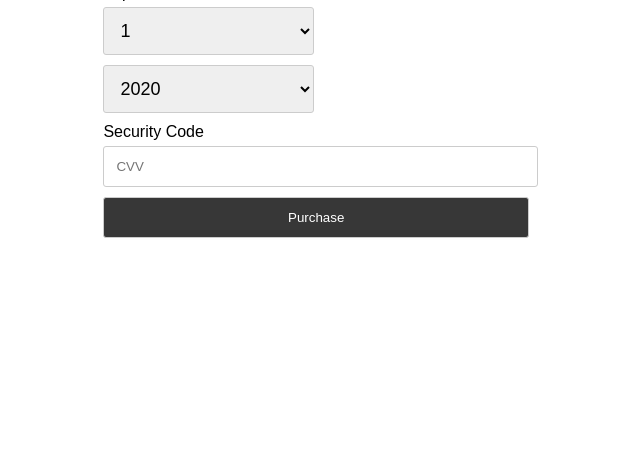
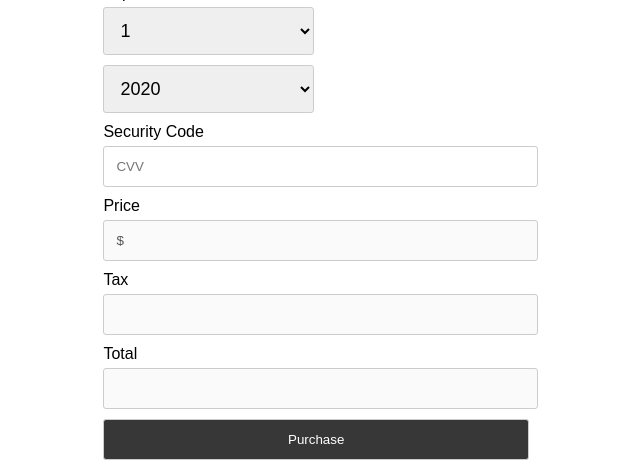
Before and after one commit to gzubatov/INF124, a PHP site: page /pages/product.php?pid=1 in a window 1280 px wide. Shown: the part 781-1251 px from the top of the page, without its empty margins (559-1199 px from the left). Before the commit the page ends 1019 px from the top, so only its background shows below. Run offline with PHP 8.4, Linux system fonts and the light colour scheme; data that the repository does not hold is empty.

Commit message:
Auto fill in form city, state, tax, total price

```diff
--- a/index.html
+++ b/index.html
@@ -28,7 +28,7 @@ Swan Toma	    sktoma@uci.edu
 			<img src="imgs/ant_logo.png" alt="Ants R Us Logo"></div>
 		<div class="pages">
 			<ul class="navigation">
-				<li><a href="index.html">Home</a></li>
+				<li><a href="index.php">Home</a></li>
 				<li><a href="./pages/about.html">About</a></li>
 			</ul>
 		</div>
@@ -37,7 +37,7 @@ Swan Toma	    sktoma@uci.edu
 	<!-- Jumbotron -->
 	<div class="jumbotron">
 		<div>
-			<h1>Arts - Crafts</h1>
+			<h1>Arts & Crafts</h1>
 		</div>
 	</div>
 
--- a/js/products.js
+++ b/js/products.js
@@ -1,5 +1,4 @@
 window.onload = run;
-
 let errors = '';
 
 function run() {
@@ -31,14 +30,15 @@ function run() {
 
 	const form = document.querySelector('form');
 	form.addEventListener('submit', onFormSubmit);
+
+	document.querySelector('#zipcode').addEventListener('blur', getZip);
 }
 
 /*
 Functions to verify the form input
 */
 function verifyIdentifier(identifier) {
-	if(identifier === '')
-	{
+	if (identifier === '') {
 		errors += 'Product Identifier field is empty\n';
 	}
 }
@@ -88,3 +88,30 @@ function verifyCreditCard(creditCardNum, ccv) {
 		errors += 'CCV is invalid. Should be 3 digits.\n';
 	}
 }
+
+function getZip(event) {
+	let zipcode = event.target.value;
+
+	if (zipcode !== "" && !isNaN(zipcode)) {
+		var xhr = new XMLHttpRequest();
+		xhr.onreadystatechange = function () {
+			if (xhr.readyState == 4 && xhr.status == 200) {
+				var result = xhr.responseText;
+				const res = JSON.parse(result);
+				if (res['city'] !== -1) {
+					const qty = document.querySelector('#quantity').value;
+					document.querySelector('#city').value = res['city'];
+					document.querySelector('#state').value = res['state'];
+					document.querySelector('#tax').value = res['combined_rate'];
+					const price = document.querySelector('#price').value.substring(1);
+					const tax = 1 + parseFloat(document.querySelector('#tax').value);
+					const total = price * tax * qty;
+					document.querySelector('#total').value = '$' + total.toFixed(2);
+				}
+			};
+		}
+
+		xhr.open('GET', '../pages/getZip.php?zip=' + zipcode, true);
+		xhr.send();
+	}
+}
--- a/pages/product.php
+++ b/pages/product.php
@@ -1,33 +1,7 @@
 <?php
-   /* $html = new DOMDocument();
-	libxml_use_internal_errors(true);
-	$html->loadHTMLFile('./product.html');
-	*/
-	// MySQL connection
 	$pdo = new PDO('mysql:host=localhost;dbname=test', 'root');
 	$stmt = $pdo->query('SELECT * FROM products WHERE pid = ' . $_GET['pid']);
 	$row = $stmt->fetch(PDO::FETCH_ASSOC);
-	//$html->getElementById('product_image')->setAttribute('src', '.'.$row['image']);
-  //$html->getElementById('name').innerHTML = ''. $row['name'];
-	  //$h3s = $html->getElementsByTagName('h3');
-	  //foreach ($item as $h3s) {
-		//echo $item->nodeValue
-	//}
-  	//echo $row['name'];
-  	//echo $html->saveHTML();
-  /*
-  $html = new DOMDocument();
-  $html->loadHTMLFile('./test.html');
-  $html->getElementById('bc')->setAttribute("src", "./border-collie.jpg");
-  $html->saveHTMLFile("./test.html");
-	$row = $stmt->fetch(PDO::FETCH_ASSOC);
-	$html->getElementById('product_image')->setAttribute('src', '../imgs/border-collie.jpg');
-  $html->saveHTMLFile('./product.html');
-  /*
-  $html = new DOMDocument();
-  $html->loadHTMLFile('./test.html');
-  $html->getElementById('bc')->setAttribute("src", "./border-collie.jpg");
-  $html->saveHTMLFile("./test.html");*/
 ?>
 
 <!doctype html>
@@ -46,7 +20,7 @@ EMAIL: gzubatov@uci.edu, sktoma@uci.edu, genesirg@uci.edu
 
   <link rel="stylesheet" href="../css/global.css">
   <link rel="stylesheet" href="../css/products.css">
-  <script src="../js/products.js"></script>
+  <script src="./../js/products.js"></script>
 
 
 
@@ -61,7 +35,7 @@ EMAIL: gzubatov@uci.edu, sktoma@uci.edu, genesirg@uci.edu
       <div class="logo"><img src="../imgs/ant_logo.png" alt="Ants R Us Logo"></div>
       <div class="pages">
         <ul class="navigation">
-          <li><a href="../index.html">Home</a></li>
+          <li><a href="../index.php">Home</a></li>
           <li><a href="about.html">About</a></li>
         </ul>
       </div>
@@ -100,7 +74,7 @@ EMAIL: gzubatov@uci.edu, sktoma@uci.edu, genesirg@uci.edu
 
 	  	<input type="text" id="prod_id" name="prod_id" placeholder="ID #">
 	  <label for="Quantity">Quantity</label>
-    <input type="text" id="quantity" name="quantity">
+    <input type="text" id="quantity" name="quantity" value="1">
 
     <div class="name">
       <div>
@@ -129,7 +103,7 @@ EMAIL: gzubatov@uci.edu, sktoma@uci.edu, genesirg@uci.edu
     </div>
     <div>
       <label for="state">State</label>
-      <select name="state">
+      <select id="state" name="state">
         <option value="AL">AL</option>
         <option value="AK">AK</option>
         <option value="AZ">AZ</option>
@@ -185,7 +159,7 @@ EMAIL: gzubatov@uci.edu, sktoma@uci.edu, genesirg@uci.edu
     </div>
     <div>
       <label for="zipcode">Zip Code</label>
-      <input type = "text" id = "zipcode" name = "zipcode"/>
+      <input type = "text" id = "zipcode" name = "zipcode" />
     </div>
   </div>
 
@@ -236,6 +210,18 @@ EMAIL: gzubatov@uci.edu, sktoma@uci.edu, genesirg@uci.edu
   </div>
   <label for="security">Security Code</label>
   <input type ="text" id="security" name = "security" placeholder="CVV"/>
+  <label for="price">Price</label>
+  <input
+    type ="text"
+    id="price"
+    name="price"
+    value=<?php echo '$'.$row['price'] ?>
+    disabled
+    />
+  <label for="tax">Tax</label>
+  <input type ="text" id="tax" name="tax" disabled/>
+  <label for = "total">Total</label>
+  <input type ="text" id="total" name="total" disabled/>
   <input type = "submit" value = "Purchase"/>
 </form>
     </div>
```
Also changed, not shown: js/index.js (+11 -11 lines), pages/getZip.php (added, +13 -0 lines), pages/product.html (+10 -9 lines), 1 other file.
